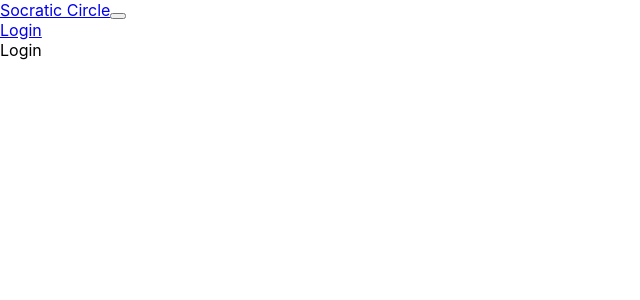
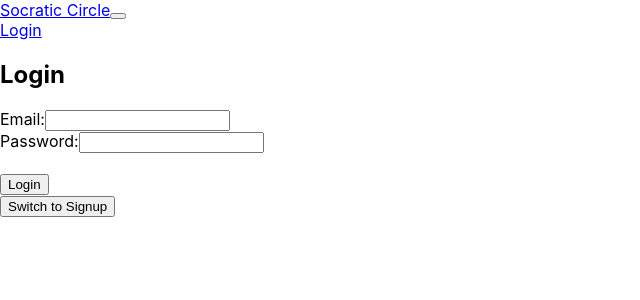
Before and after one commit to rorymcclenahan/socratic-circle, a React (Create React App) app in the folder socratic-circle-frontend/: page /login in a window 1280 px wide. Shown: the top 300 px of the page, without its empty margins (0-640 px from the left). Built offline with nearby package versions, Linux system fonts and the light colour scheme.

Commit message:
Create basic login/signup page

```diff
--- a/socratic-circle-frontend/src/views/Login.js
+++ b/socratic-circle-frontend/src/views/Login.js
@@ -1,9 +1,41 @@
 import React from 'react'
+import { useState } from 'react'
 
 const Login = () => {
-  return (
-    <div>Login</div>
-  )
+const [isLogin, setIsLogin] = useState(true);
+
+const handleToggle = () => {
+    setIsLogin(!isLogin);
+};
+
+return (
+    <div>
+        {isLogin ? <h2>Login</h2> : <h2>Signup</h2>}
+        <form>
+            <label>
+                Email:
+                <input type="email" />
+            </label>
+            <br />
+            <label>
+                Password:
+                <input type="password" />
+            </label>
+            <br />
+            {!isLogin && (
+                <label>
+                    Confirm Password:
+                    <input type="password" />
+                </label>
+            )}
+            <br />
+            <button type="submit">{isLogin ? 'Login' : 'Signup'}</button>
+        </form>
+        <button onClick={handleToggle}>
+            {isLogin ? 'Switch to Signup' : 'Switch to Login'}
+        </button>
+    </div>
+);
 }
 
 export default Login
```
